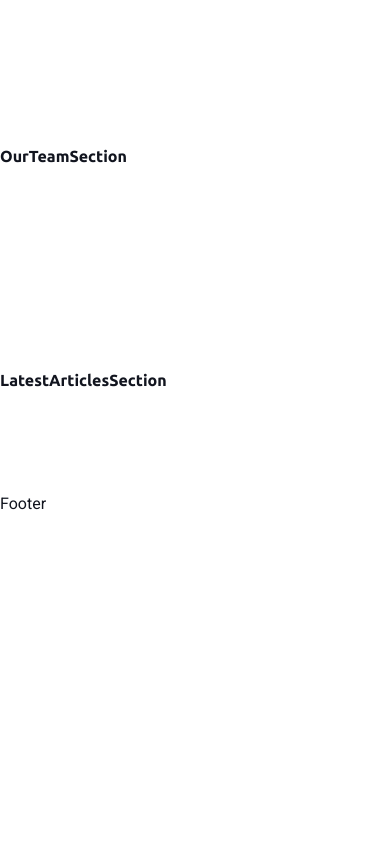
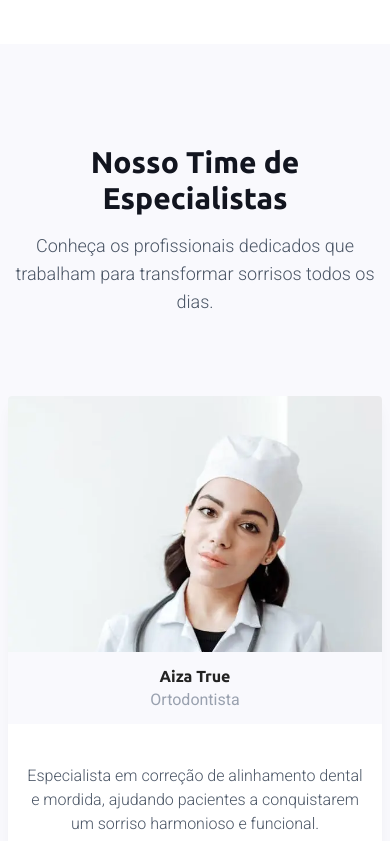
Before and after one commit to adrjmiranda/clinica-seu-sorriso, a React (Vite) app: page / in a window 390 px wide. Shown: the part 6132-6973 px from the top of the page. Before the commit the page ends 6648 px from the top, so only its background shows below. Built offline with nearby package versions, Linux system fonts and the light colour scheme.

Commit message:
chore: created our team section component

```diff
--- /dev/null
+++ b/src/components/layout/OurTeamCard.tsx
@@ -0,0 +1,80 @@
+import {
+	RiFacebookFill,
+	RiLinkedinBoxLine,
+	RiPinterestLine,
+	RiTwitterXLine,
+} from 'react-icons/ri';
+
+export type Props = {
+	id: number;
+	imgSrc: string;
+	name: string;
+	specialty: string;
+	description: string;
+	facebookLink: string;
+	xLink: string;
+	linkedinLink: string;
+	pinterestLink: string;
+};
+
+export default function OurTeamCard({
+	imgSrc,
+	name,
+	specialty,
+	description,
+	facebookLink,
+	xLink,
+	linkedinLink,
+	pinterestLink,
+}: Props) {
+	return (
+		<div className="group flex h-[512px] flex-col overflow-hidden rounded-sm bg-white text-center shadow-lg/5 transition-all duration-300 ease-in-out hover:scale-[101%] hover:shadow-lg/15 sm:h-[768px] md:h-[512px]">
+			<img
+				src={imgSrc}
+				alt={name}
+				className="h-1/2 w-full object-cover object-[0%_10%] sm:object-[0%_15%] md:object-[0%_10%]"
+			/>
+			<div className="from-sky to-tutti bg-coconut group py-3 transition-all duration-300 ease-in-out group-hover:bg-linear-to-r">
+				<h4 className="text-dark group-hover:text-white">{name}</h4>
+				<p className="text-gray-400 group-hover:text-gray-200">{specialty}</p>
+			</div>
+			<div className="flex flex-1 flex-col justify-center gap-4 p-4">
+				<p className="text-base font-light text-gray-600">{description}</p>
+				<div className="flex items-center justify-center gap-4 text-gray-600">
+					<a
+						href={facebookLink}
+						target="_blank"
+						rel="noopener noreferrer"
+						className="hover:text-sky"
+					>
+						<RiFacebookFill />
+					</a>
+					<a
+						href={linkedinLink}
+						target="_blank"
+						rel="noopener noreferrer"
+						className="hover:text-sky"
+					>
+						<RiLinkedinBoxLine />
+					</a>
+					<a
+						href={xLink}
+						target="_blank"
+						rel="noopener noreferrer"
+						className="hover:text-sky"
+					>
+						<RiTwitterXLine />
+					</a>
+					<a
+						href={pinterestLink}
+						target="_blank"
+						rel="noopener noreferrer"
+						className="hover:text-sky"
+					>
+						<RiPinterestLine />
+					</a>
+				</div>
+			</div>
+		</div>
+	);
+}
--- a/src/components/layout/Topbar.tsx
+++ b/src/components/layout/Topbar.tsx
@@ -1,10 +1,6 @@
 import { BsGeoFill } from 'react-icons/bs';
-import {
-	FaFacebookF,
-	FaInstagram,
-	FaLinkedinIn,
-	FaTwitter,
-} from 'react-icons/fa';
+import { FaFacebookF, FaInstagram, FaLinkedinIn } from 'react-icons/fa';
+import { FaXTwitter } from 'react-icons/fa6';
 import { MdMail, MdPhone } from 'react-icons/md';
 
 export default function Topbar() {
@@ -57,7 +53,7 @@ export default function Topbar() {
 						rel="noopener noreferrer"
 						className="hover:text-tutti"
 					>
-						<FaTwitter />
+						<FaXTwitter />
 					</a>
 				</div>
 			</div>
--- a/src/components/sections/OurTeamSection.tsx
+++ b/src/components/sections/OurTeamSection.tsx
@@ -1,10 +1,83 @@
+import AizaTrueImg from '@/assets/team/Aiza True.webp';
+import NaraPeraImg from '@/assets/team/Nara Pera.webp';
+import ZingYangImg from '@/assets/team/Zing Yang.webp';
+import ZoeLongImg from '@/assets/team/Zoe Long.webp';
+import type { Props as OurTeamCardProps } from '@/components/layout/OurTeamCard';
+import OurTeamCard from '@/components/layout/OurTeamCard';
+import SectionTitle from '@/components/layout/SectionTitle';
+
+const items: Array<OurTeamCardProps> = [
+	{
+		id: 1,
+		imgSrc: AizaTrueImg,
+		name: 'Aiza True',
+		specialty: 'Ortodontista',
+		description:
+			'Especialista em correção de alinhamento dental e mordida, ajudando pacientes a conquistarem um sorriso harmonioso e funcional.',
+		facebookLink: '#',
+		linkedinLink: '#',
+		xLink: '#',
+		pinterestLink: '#',
+	},
+	{
+		id: 2,
+		imgSrc: NaraPeraImg,
+		name: 'Nara Pera',
+		specialty: 'Implantodontista',
+		description:
+			'Focada em soluções avançadas para reposição de dentes, devolvendo estética e confiança com técnicas modernas de implantes.',
+		facebookLink: '#',
+		linkedinLink: '#',
+		xLink: '#',
+		pinterestLink: '#',
+	},
+	{
+		id: 3,
+		imgSrc: ZingYangImg,
+		name: 'Zing Yang',
+		specialty: 'Odontopediatra',
+		description:
+			'Apaixonado pelo cuidado infantil, garante que cada criança tenha uma experiência positiva e segura no consultório.',
+		facebookLink: '#',
+		linkedinLink: '#',
+		xLink: '#',
+		pinterestLink: '#',
+	},
+	{
+		id: 4,
+		imgSrc: ZoeLongImg,
+		name: 'Zoe Long',
+		specialty: 'Dentista Estética',
+		description:
+			'Especialista em estética dental, transformando sorrisos com clareamentos, facetas e tratamentos personalizados.',
+		facebookLink: '#',
+		linkedinLink: '#',
+		xLink: '#',
+		pinterestLink: '#',
+	},
+];
+
 export default function OurTeamSection() {
 	return (
 		<section
 			id="nosso-time"
-			className="vertical-wrapper"
+			className="vertical-wrapper bg-coconut"
 		>
-			<h2>OurTeamSection</h2>
+			<div className="horizontal-wrapper">
+				<SectionTitle
+					title="Nosso Time de Especialistas"
+					subtitle="Conheça os profissionais dedicados que trabalham para transformar sorrisos todos os dias."
+				/>
+
+				<div className="grid gap-4 md:grid-cols-2 lg:grid-cols-4">
+					{items.map((item) => (
+						<OurTeamCard
+							{...item}
+							key={item.id}
+						/>
+					))}
+				</div>
+			</div>
 		</section>
 	);
 }
--- a/src/styles/index.css
+++ b/src/styles/index.css
@@ -14,7 +14,6 @@
 	--color-dark: #222222;
 	--color-sky: #004eff;
 	--color-tutti: #00c3ff;
-	--color-light: #f1f1f1;
 	--color-coconut: #f9f9fd;
 
 	--font-special: 'Cookie', cursive;
```
